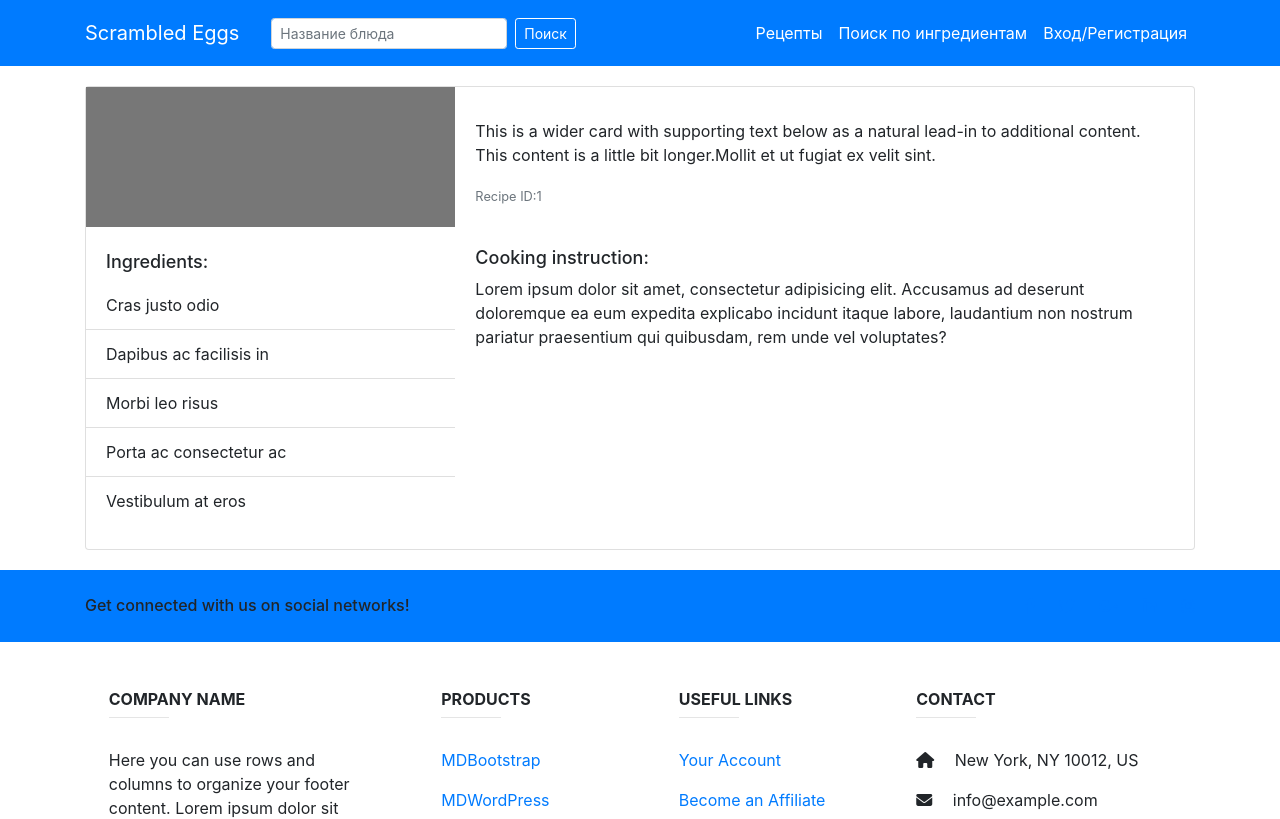
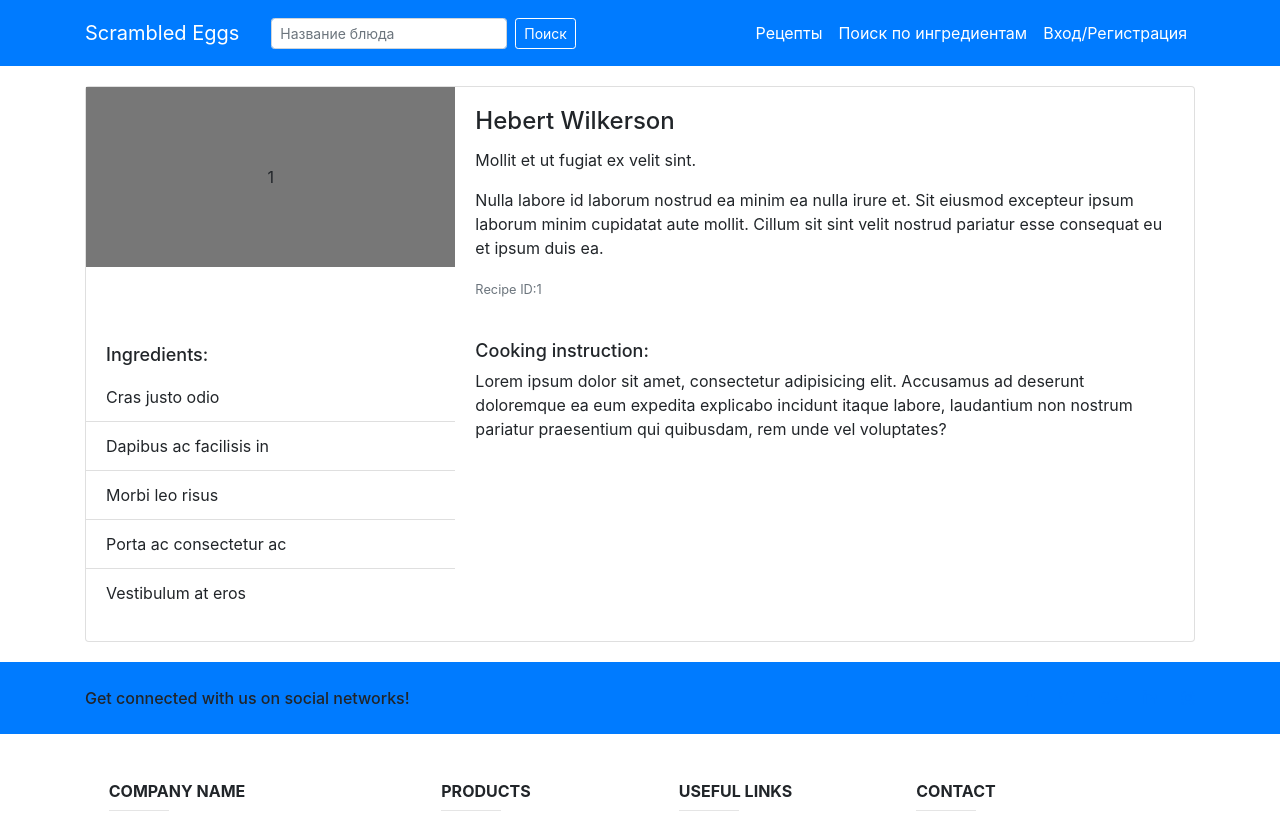
Before and after one commit to Dahmer7771/scrambled-eggs-2, a React (Create React App) app: page /recipes/1 in a window 1280 px wide. Shown: the top 819 px of the page. Built offline with nearby package versions, Linux system fonts and the light colour scheme.

Commit message:
added HOC component withContext

```diff
--- a/src/components/app/app.jsx
+++ b/src/components/app/app.jsx
@@ -7,17 +7,26 @@ import Footer from "../footer/footer";
 import RecipesItemSection from "../recipes-item-section/recipes-item-section";
 import Autorization from "../autorization/autorization";
 import SearchSection from "../search-section/search-section";
+import { RecipesProvider } from "../recipes-context/recipes-context";
+import TestRecipes from "../../services/test-recipes";
 
 class App extends Component {
     constructor(props) {
         super(props);
-        this.state = {};
+        this.state = {
+            recipesAPI: new TestRecipes(),
+        };
     }
 
     componentDidMount() {}
 
     render() {
+        const {
+            recipesAPI,
+        } = this.state;
+
         return (
+            <RecipesProvider value={recipesAPI}>
                 <div>
                     <Header />
                     <Switch>
@@ -29,6 +38,7 @@ class App extends Component {
                     </Switch>
                     <Footer />
                 </div>
+            </RecipesProvider>
         );
     }
 }
--- /dev/null
+++ b/src/components/hoc-helpers/withContext.jsx
@@ -0,0 +1,19 @@
+import React from "react";
+import {
+    RecipesConsumer,
+} from "../recipes-context/recipes-context";
+
+const withContext = (mapMethodsToProps) => (Wrapped) => (props) => (
+    <RecipesConsumer>
+        {
+            (recipesAPI) => {
+                const serviceProps = mapMethodsToProps(recipesAPI);
+                return (
+                    <Wrapped {...props} {...serviceProps} />
+                );
+            }
+        }
+    </RecipesConsumer>
+);
+
+export default withContext;
--- a/src/components/recipe-card/recipe-card.css
+++ b/src/components/recipe-card/recipe-card.css
@@ -39,5 +39,5 @@
 }
 
 .card-btn {
-    align-self: center;
+    align-self: stretch;
 }
--- a/src/components/recipe-info/recipe-info.jsx
+++ b/src/components/recipe-info/recipe-info.jsx
@@ -9,7 +9,12 @@ class RecipeInfo extends Component {
 
     render() {
         const {
-            recipe,
+            recipe: {
+                id,
+                name,
+                description,
+                about,
+            },
         } = this.props;
 
         return (
@@ -19,7 +24,7 @@ class RecipeInfo extends Component {
                         {/* Здесь будет картинка */}
                         <div className="recipe-image">
                             <div className="image-text">
-                                {recipe.image}
+                                {id}
                             </div>
                         </div>
                     </div>
@@ -27,19 +32,18 @@ class RecipeInfo extends Component {
                     <div className="col-md-8 col-12">
                         <div className="card-body">
                             <h4 className="card-title">
-                                {recipe.title}
+                                {name}
                             </h4>
-                            <p className="card-text">
-                                This is a wider card with supporting text
-                                below as a natural
-                                lead-in to additional content. This content is
-                                a little bit longer.
-                                {recipe.description}
+                            <p className="card-text card-description">
+                                {description}
+                            </p>
+                            <p className="card-text card-about">
+                                {about}
                             </p>
                             <p className="card-text">
                                 <small className="text-muted">
                                     Recipe ID:
-                                    {recipe.id}
+                                    {id}
                                 </small>
                             </p>
                         </div>
--- /dev/null
+++ b/src/components/recipes-context/recipes-context.jsx
@@ -0,0 +1,11 @@
+import React from "react";
+
+const {
+    Provider: RecipesProvider,
+    Consumer: RecipesConsumer,
+} = React.createContext();
+
+export {
+    RecipesProvider,
+    RecipesConsumer,
+};
--- a/src/components/recipes-item-section/recipes-item-section.jsx
+++ b/src/components/recipes-item-section/recipes-item-section.jsx
@@ -3,6 +3,7 @@ import "./recipes-item-section.css";
 import testRecipes from "../../services/test-recipes";
 import Spinner from "../spinner/spinner";
 import RecipeInfo from "../recipe-info/recipe-info";
+import withContext from "../hoc-helpers/withContext";
 
 class RecipesItemSection extends Component {
     constructor(props) {
@@ -17,12 +18,13 @@ class RecipesItemSection extends Component {
             match: {
                 params,
             },
+            getById,
         } = this.props;
 
         setTimeout(
             () => {
                 this.setState({
-                    recipe: testRecipes.get(
+                    recipe: getById(
                         parseInt(params.id, 10),
                     ),
                 });
@@ -46,4 +48,8 @@ class RecipesItemSection extends Component {
     }
 }
 
-export default RecipesItemSection;
+const mapMethodsToProps = (recipesAPI) => ({
+    getById: recipesAPI.getById,
+});
+
+export default withContext(mapMethodsToProps)(RecipesItemSection);
--- a/src/components/recipes-section/recipes-section.jsx
+++ b/src/components/recipes-section/recipes-section.jsx
@@ -1,8 +1,8 @@
 import React, { Component } from "react";
 import "./recipes-section.css";
 import RecipeCard from "../recipe-card/recipe-card";
-import testRecipes from "../../services/test-recipes";
 import Spinner from "../spinner/spinner";
+import withContext from "../hoc-helpers/withContext";
 
 class RecipesSection extends Component {
     constructor(props) {
@@ -13,8 +13,12 @@ class RecipesSection extends Component {
     }
 
     componentDidMount() {
+        const {
+            getAll,
+        } = this.props;
+
         this.setState({
-            recipes: testRecipes.all(),
+            recipes: getAll(),
         });
     }
 
@@ -31,8 +35,14 @@ class RecipesSection extends Component {
                     <h2 className="recipes-section__title">Рецепты</h2>
                     <div className="row">
                         {recipes.map((item) => {
+                            const { id, name, description } = item;
                             return (
-                                <RecipeCard key={item.id} {...item} />
+                                <RecipeCard
+                                    key={id}
+                                    id={id}
+                                    name={name}
+                                    description={description}
+                                />
                             );
                         })}
                     </div>
@@ -42,4 +52,8 @@ class RecipesSection extends Component {
     }
 }
 
-export default RecipesSection;
+const mapMethodsToProps = (recipesAPI) => ({
+    getAll: recipesAPI.getAll,
+});
+
+export default withContext(mapMethodsToProps)(RecipesSection);
--- a/src/services/test-recipes.js
+++ b/src/services/test-recipes.js
@@ -1,5 +1,5 @@
-const testRecipes = {
-    recipes: [
+export default class TestRecipes {
+    recipes = [
         {
             id: 1,
             picture: "http://placehold.it/32x32",
@@ -343,14 +343,12 @@ const testRecipes = {
             description: "Aute laborum adipisicing magna deserunt enim nostrud.",
             about: "Ullamco consequat sit nisi aliquip labore velit dolore duis consectetur Lorem sunt eu ipsum cupidatat. Eiusmod sint reprehenderit pariatur et et aliqua anim ipsum mollit nisi ea veniam. Laboris eu ipsum exercitation ea sunt fugiat duis sint laboris cupidatat ad aute laborum.\r\n",
         },
-    ],
-    all() {
-        return this.recipes;
-    },
-    get(id) {
+    ];
+
+    getAll = () => this.recipes;
+
+    getById = (id) => {
         const isRecipe = (recipe) => recipe.id === id;
         return this.recipes.find(isRecipe);
-    },
-};
-
-export default testRecipes;
+    }
+}
```
Lines whose indentation alone changed are shown as unchanged.
